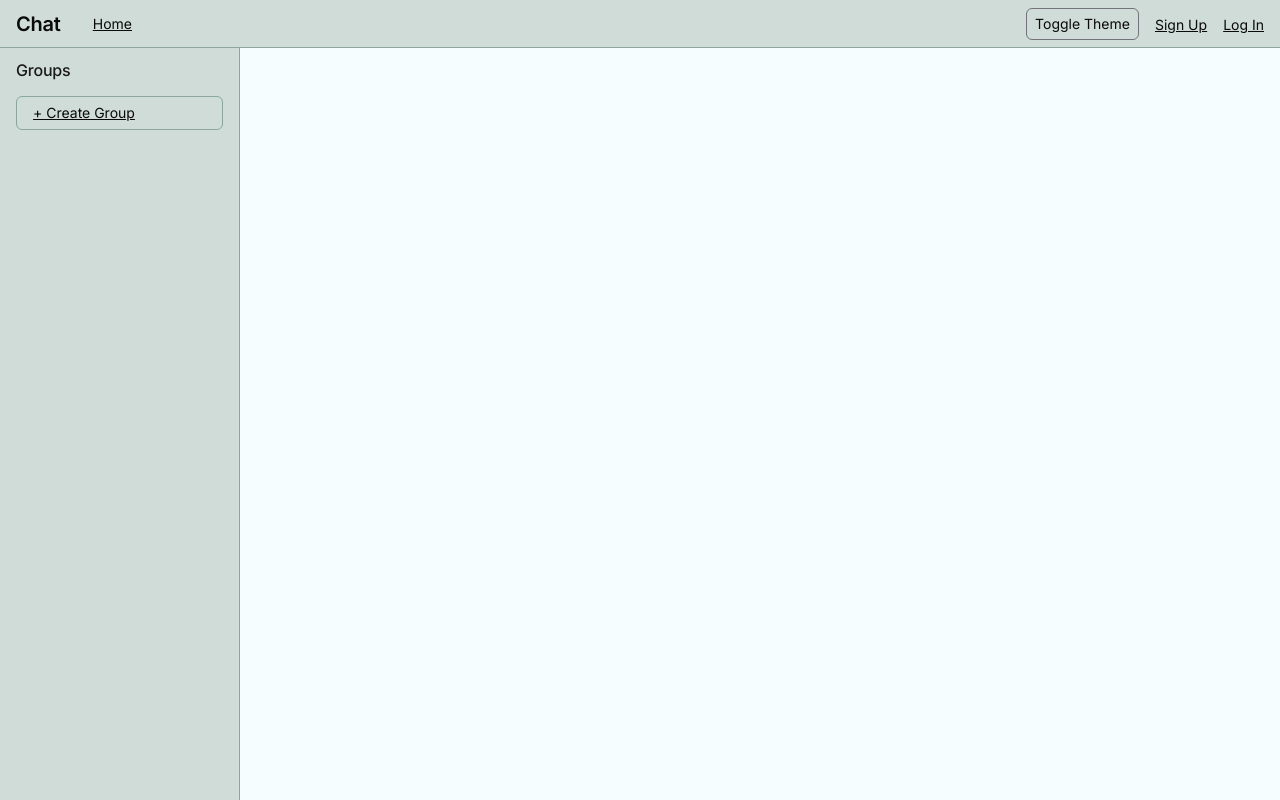
After one commit to DoebelnAtz/TKT20019_ryhma_chat, a Flask app: template app/templates/groups/group-base.html in a window 1280 px wide. The commit adds this page. Run offline with Flask 3, Linux system fonts and the light colour scheme; the template is opened without the code that fills it, so the values that code supplies are empty; style sheets or scripts are compiled from the project's sources; parts of the project's set-up code (start-up, migrations or seed data) failed here and were passed over; some libraries are stand-ins or nearby versions.

Commit message:
more styling

```diff
--- a/app/static/css/input.css
+++ b/app/static/css/input.css
@@ -31,6 +31,13 @@
 
   label {
     @apply text-elem-3 text-fg3 flex flex-col gap-1;
+  }
+
+  .group-card {
+    @apply border border-primary4 rounded-md px-4 py-2;
+  }
+  #view-container {
+    @apply flex flex-col h-full grow overflow-y-auto m-4;
   }
 }
 
--- a/app/static/css/output.css
+++ b/app/static/css/output.css
@@ -656,6 +656,25 @@ label{
   color: var(--fg3);
 }
 
+.group-card{
+  border-radius: 0.375rem;
+  border-width: 1px;
+  border-color: var(--primary4);
+  padding-left: 1rem;
+  padding-right: 1rem;
+  padding-top: 0.5rem;
+  padding-bottom: 0.5rem;
+}
+
+#view-container{
+  margin: 1rem;
+  display: flex;
+  height: 100%;
+  flex-grow: 1;
+  flex-direction: column;
+  overflow-y: auto;
+}
+
 .visible{
   visibility: visible;
 }
@@ -686,6 +705,16 @@ label{
 
 .m-auto{
   margin: auto;
+}
+
+.mx-4{
+  margin-left: 1rem;
+  margin-right: 1rem;
+}
+
+.my-3{
+  margin-top: 0.75rem;
+  margin-bottom: 0.75rem;
 }
 
 .ml-auto{
@@ -728,6 +757,22 @@ label{
   height: 100%;
 }
 
+.h-6{
+  height: 1.5rem;
+}
+
+.w-60{
+  width: 15rem;
+}
+
+.w-80{
+  width: 20rem;
+}
+
+.w-96{
+  width: 24rem;
+}
+
 .w-full{
   width: 100%;
 }
@@ -736,7 +781,23 @@ label{
   min-width: 240px;
 }
 
+.max-w-\[400px\]{
+  max-width: 400px;
+}
+
+.max-w-screen-md{
+  max-width: 768px;
+}
+
+.max-w-screen-sm{
+  max-width: 640px;
+}
+
 .flex-grow{
+  flex-grow: 1;
+}
+
+.grow{
   flex-grow: 1;
 }
 
@@ -776,8 +837,24 @@ label{
   gap: 2rem;
 }
 
+.gap-3{
+  gap: 0.75rem;
+}
+
+.gap-6{
+  gap: 1.5rem;
+}
+
+.overflow-auto{
+  overflow: auto;
+}
+
 .overflow-hidden{
   overflow: hidden;
+}
+
+.overflow-y-auto{
+  overflow-y: auto;
 }
 
 .rounded-lg{
@@ -790,6 +867,14 @@ label{
 
 .border{
   border-width: 1px;
+}
+
+.border-b{
+  border-bottom-width: 1px;
+}
+
+.border-r{
+  border-right-width: 1px;
 }
 
 .border-bg3{
@@ -824,8 +909,20 @@ label{
   border-color: var(--fg8);
 }
 
+.border-primary4{
+  border-color: var(--primary4);
+}
+
+.border-primary6{
+  border-color: var(--primary6);
+}
+
 .bg-bg1{
   background-color: var(--bg1);
+}
+
+.bg-bg2{
+  background-color: var(--bg2);
 }
 
 .bg-bg3{
@@ -834,6 +931,10 @@ label{
 
 .bg-bg9{
   background-color: var(--bg9);
+}
+
+.bg-primary1{
+  background-color: var(--primary1);
 }
 
 .bg-primary2{
@@ -878,6 +979,11 @@ label{
   padding-right: 0.75rem;
 }
 
+.px-4{
+  padding-left: 1rem;
+  padding-right: 1rem;
+}
+
 .px-6{
   padding-left: 1.5rem;
   padding-right: 1.5rem;
@@ -893,9 +999,19 @@ label{
   padding-bottom: 0.25rem;
 }
 
+.py-3{
+  padding-top: 0.75rem;
+  padding-bottom: 0.75rem;
+}
+
 .py-4{
   padding-top: 1rem;
   padding-bottom: 1rem;
+}
+
+.py-5{
+  padding-top: 1.25rem;
+  padding-bottom: 1.25rem;
 }
 
 .text-xs{
@@ -923,12 +1039,12 @@ label{
   color: var(--tertiary5);
 }
 
+.text-tertiary6{
+  color: var(--tertiary6);
+}
+
 .text-tertiary7{
   color: var(--tertiary7);
-}
-
-.text-tertiary6{
-  color: var(--tertiary6);
 }
 
 .underline{
--- a/app/templates/auth/login.html
+++ b/app/templates/auth/login.html
@@ -1,4 +1,4 @@
-{% extends 'auth/auth-base.html' %} {% block title %}Log In{% endblock %} {% block form_content %}
+{% extends 'auth/auth-base.html' %} {% block auth_title %}Log In{% endblock %} {% block form_content %}
 <label for="username">Username
     <input name="username" id="username" required>
 </label>
--- a/app/templates/auth/signup.html
+++ b/app/templates/auth/signup.html
@@ -1,4 +1,4 @@
-{% extends 'auth/auth-base.html' %} {% block title %}Sign Up{% endblock %} {% block form_content %}
+{% extends 'auth/auth-base.html' %} {% block auth_title %}Sign Up{% endblock %} {% block form_content %}
 <label for="username">Username
     <input name="username" id="username" required>
 </label>
--- a/app/templates/base.html
+++ b/app/templates/base.html
@@ -15,7 +15,7 @@
 <body class="bg-bg1">
 
     <div class="flex flex-col h-full w-full overflow-hidden">
-        <nav class="flex gap-8 px-3 items-center w-full h-12 bg-primary2">
+        <nav class="flex gap-8 px-4 border-b border-primary4 items-center w-full h-12 bg-primary2">
             <h1>Chat</h1>
             <a href="{{ url_for('root.index') }}">Home</a>
             <ul class="flex gap-4 ml-auto items-center">
--- /dev/null
+++ b/app/templates/groups/group-base.html
@@ -0,0 +1,42 @@
+{% extends 'base.html' %} {% block content %}
+<div class="w-full h-full flex">
+    <div class="w-60 h-full bg-primary2 px-4 py-3 flex flex-col gap-6 border-r border-primary4">
+        {% if user_invites|length > 0 %}
+        <div class="flex flex-col gap-4">
+            <h2>Invites</h2>
+            <ul>
+                {% for invite in user_invites %}
+                <li class="group-card flex flex-col justify-between gap-3">
+
+                    <span class="text-head3">{{invite.sender_username}} invited you to join <strong>{{ invite.name }}</strong></span>
+                    <form class="flex justify-between" action="{{ url_for('groups.accept_invite', invite_id=invite.id) }}" method="post">
+                        <button type="submit" name="decision" class="h-6 text-elem-3 button" value="true">Accept</button>
+                        <button type="submit" name="decision" class="h-6 text-elem-3 button" value="false">Decline</button>
+                        <input type="hidden" name="csrf_token" value="{{ session['csrf_token'] }}">
+                    </form>
+                </li>
+                {% endfor %}
+            </ul>
+        </div>
+        {% endif %}
+        <div class="flex flex-col gap-4">
+            <h2>Groups</h2>
+            <ul class="flex flex-col gap-2">
+                {% for group in user_groups %}
+                <li class="group-card flex justify-between items-center">
+                    <a class="text-head3" href="{{ url_for('groups.group', group_id=group.id) }}">{{ group.name }}</a>
+                </li>
+                {% endfor %}
+                <li class="group-card  flex justify-between items-center"><a href="{{ url_for('groups.create') }}">+ Create Group</a>
+                </li>
+            </ul>
+        </div>
+    </div>
+    <div class="flex-grow  h-full overflow-hidden">
+        <div class="mx-4 my-3 grow h-12 flex items-center gap-4">
+            {% block view_header %}{% endblock %}
+        </div>
+        {% block group_content %}{% endblock %}
+    </div>
+</div>
+{% endblock %}
```
Also changed, not shown: app/routes/__init__.py (+4 -5 lines), app/routes/groups.py (+19 -8 lines), app/templates/auth/auth-base.html (+8 -7 lines), app/templates/groups/create.html (+12 -10 lines), app/templates/groups/group.html (+11 -11 lines), app/templates/index.html (+2 -27 lines), app/utils/groups.py (+13 -1 lines).
